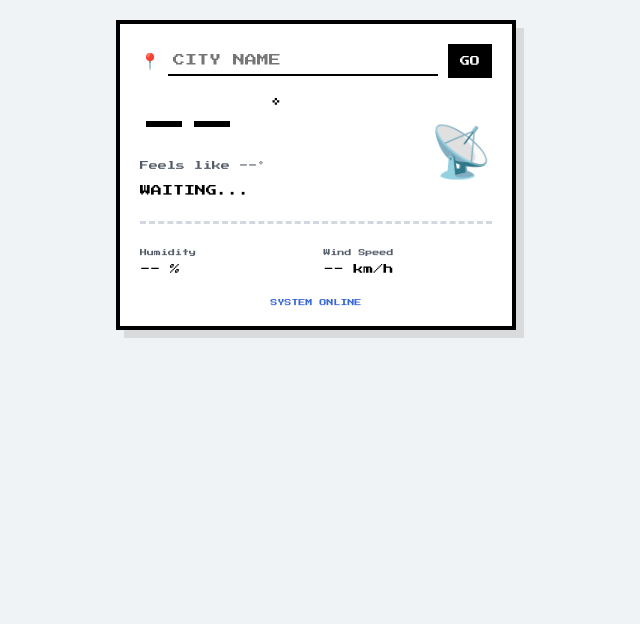
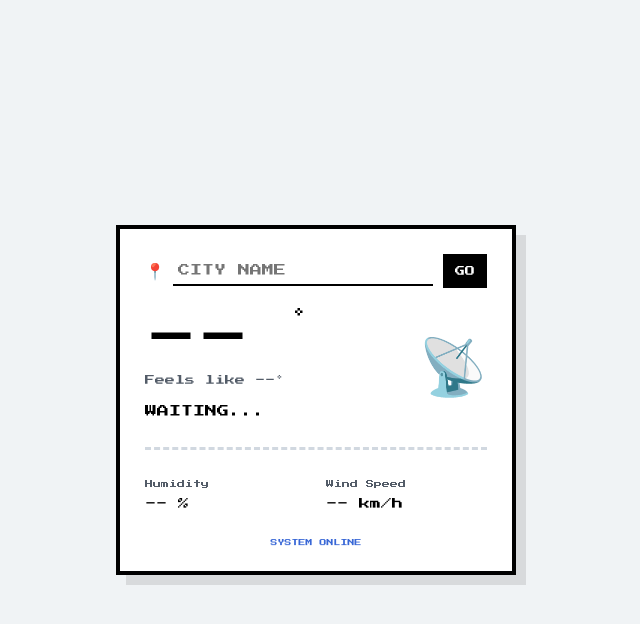
Before and after one commit to kokkiko0/Pixel-Weather-App-, a plain HTML site: page index.html in a window 1280 px wide. Shown: the whole page, without its empty margins (324-964 px from the left). Drawn offline with Linux system fonts and the light colour scheme.

Commit message:
Update index.html

```diff
--- a/index.html
+++ b/index.html
@@ -29,7 +29,7 @@
             padding: 20px;
             display: flex;
             justify-content: center;
-            align-items: flex-start;
+            align-items: center; /* 這裡改為垂直居中 */
             min-height: 100vh;
             box-sizing: border-box;
             -webkit-user-select: none;
@@ -41,8 +41,8 @@
             max-width: 400px;
             background: var(--card-bg);
             border: 4px solid #000;
-            padding: 20px;
-            box-shadow: 8px 8px 0px rgba(0,0,0,0.1);
+            padding: 25px; /* 稍微增加內邊距 */
+            box-shadow: 10px 10px 0px rgba(0,0,0,0.1);
             box-sizing: border-box;
         }
 
@@ -82,48 +82,16 @@
             margin-bottom: 10px;
         }
 
-        .main-temp {
-            font-size: 48px;
-            position: relative;
-        }
-
-        .degree-symbol { font-size: 18px; position: absolute; top: -5px; right: -20px; }
-
-        .feels-like {
-            font-size: 9px;
-            color: var(--text-secondary);
-            margin-top: 10px;
-        }
-
-        .weather-desc {
-            font-size: 11px;
-            text-transform: capitalize;
-            margin-top: 15px;
-        }
-
-        .large-icon { font-size: 50px; }
-
-        .divider {
-            border: none;
-            border-top: 3px dashed var(--dash-line);
-            margin: 25px 0;
-        }
-
-        .details-grid {
-            display: grid;
-            grid-template-columns: 1fr 1fr;
-            gap: 15px;
-        }
-
-        .stat-label { font-size: 7px; color: var(--text-secondary); margin-bottom: 8px; }
-        .stat-value { font-size: 10px; }
-
-        #status-msg {
-            font-size: 7px;
-            margin-top: 25px;
-            color: var(--blue-accent);
-            text-align: center;
-        }
+        .main-temp { font-size: 52px; position: relative; }
+        .degree-symbol { font-size: 20px; position: absolute; top: -5px; right: -25px; }
+        .feels-like { font-size: 10px; color: var(--text-secondary); margin-top: 10px; }
+        .weather-desc { font-size: 12px; text-transform: capitalize; margin-top: 20px; }
+        .large-icon { font-size: 55px; }
+        .divider { border: none; border-top: 3px dashed var(--dash-line); margin: 30px 0; }
+        .details-grid { display: grid; grid-template-columns: 1fr 1fr; gap: 20px; }
+        .stat-label { font-size: 8px; color: var(--text-secondary); margin-bottom: 10px; }
+        .stat-value { font-size: 11px; }
+        #status-msg { font-size: 7px; margin-top: 30px; color: var(--blue-accent); text-align: center; }
     </style>
 </head>
 <body>
@@ -163,7 +131,7 @@
 </div>
 
 <script>
-    // 初始化定位
+    // 這裡維持原本的 JavaScript 邏輯不變
     window.onload = () => {
         if (navigator.geolocation) {
             navigator.geolocation.getCurrentPosition(
```
